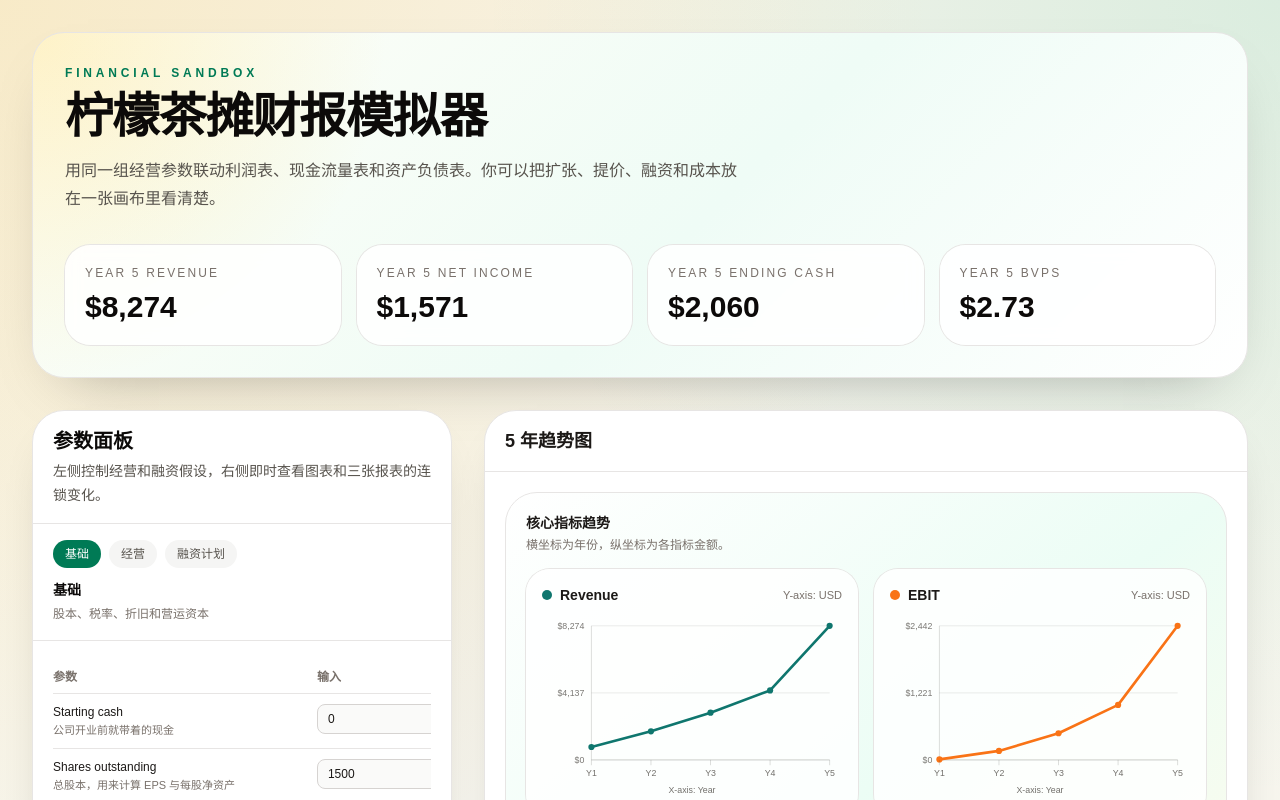
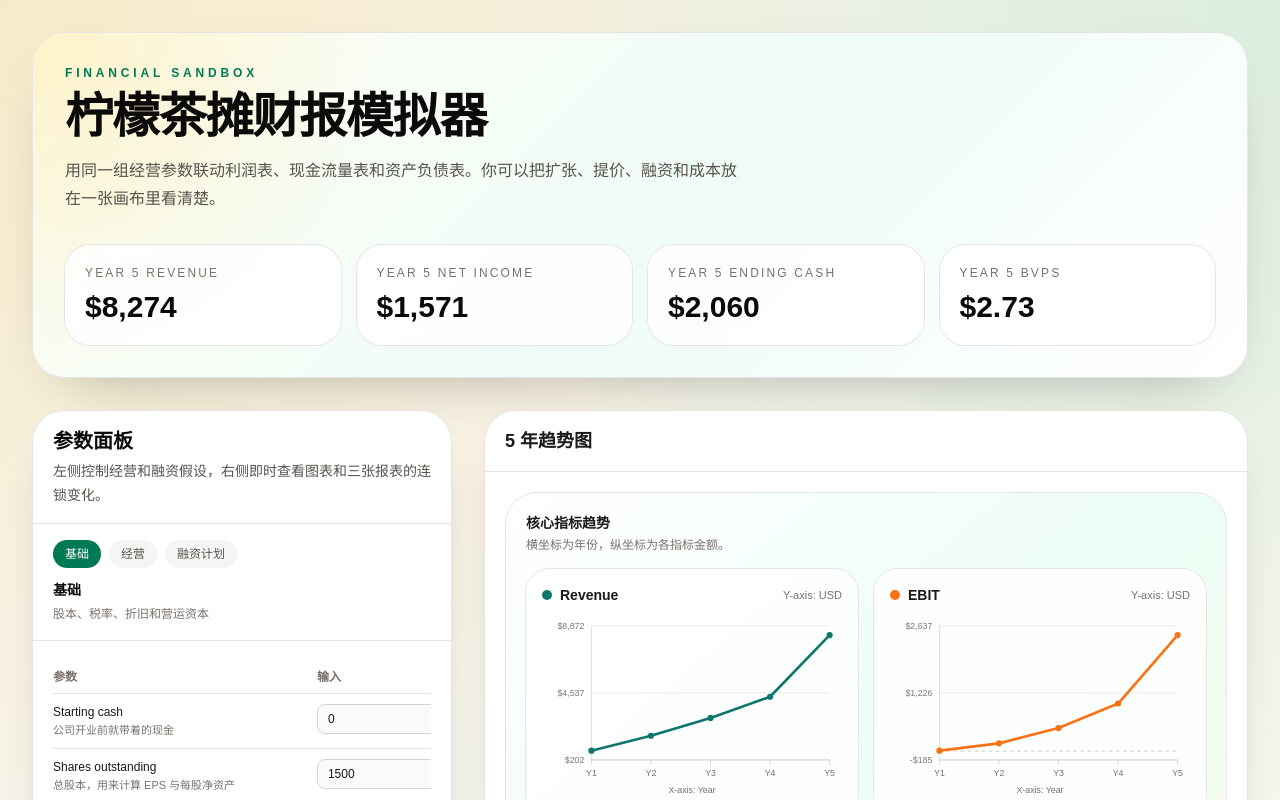
Before and after one commit to Muffinmann/fin-stat-sim, a Next.js app: page / in a window 1280 px wide. Shown: the top 800 px of the page. Built offline with nearby package versions, Linux system fonts and the light colour scheme.

Commit message:
Fix chart range rendering and Vercel config

```diff
--- a/components/report-simulator/TrendCharts.tsx
+++ b/components/report-simulator/TrendCharts.tsx
@@ -2,7 +2,50 @@ import { chartYearLabels, lineSeries } from './config'
 import { formatCurrency } from './format'
 import type { YearEntry } from './types'
 
-const getLinePath = (values: number[], width: number, height: number, maxValue: number) => {
+type ChartRange = {
+  min: number
+  max: number
+}
+
+const getChartRange = (values: number[]): ChartRange => {
+  if (values.length === 0) {
+    return { min: 0, max: 1 }
+  }
+
+  const rawMin = Math.min(...values)
+  const rawMax = Math.max(...values)
+
+  if (rawMin === rawMax) {
+    if (rawMin === 0) {
+      return { min: -1, max: 1 }
+    }
+
+    const padding = Math.max(Math.abs(rawMin) * 0.15, 1)
+    return {
+      min: rawMin - padding,
+      max: rawMax + padding,
+    }
+  }
+
+  const span = rawMax - rawMin
+  const padding = Math.max(span * 0.08, 1)
+
+  return {
+    min: rawMin - padding,
+    max: rawMax + padding,
+  }
+}
+
+const getValueY = (value: number, height: number, range: ChartRange) => {
+  const span = range.max - range.min
+  if (span <= 0) {
+    return height / 2
+  }
+
+  return height - ((value - range.min) / span) * height
+}
+
+const getLinePath = (values: number[], width: number, height: number, range: ChartRange) => {
   if (values.length === 0) {
     return ''
   }
@@ -11,17 +54,10 @@ const getLinePath = (values: number[], width: number, height: number, maxValue:
   return values
     .map((value, index) => {
       const x = stepX * index
-      const y = height - (value / maxValue) * height
+      const y = getValueY(value, height, range)
       return `${index === 0 ? 'M' : 'L'} ${x.toFixed(2)} ${y.toFixed(2)}`
     })
     .join(' ')
-}
-
-const getValueY = (value: number, height: number, maxValue: number) => {
-  if (maxValue <= 0) {
-    return height
-  }
-  return height - (value / maxValue) * height
 }
 
 export default function TrendCharts({ years }: { years: YearEntry[] }) {
@@ -44,8 +80,10 @@ export default function TrendCharts({ years }: { years: YearEntry[] }) {
       <div className="grid gap-4 lg:grid-cols-2">
         {lineSeries.map((series) => {
           const values = years.map((year) => year[series.key as keyof YearEntry] as number)
-          const maxValue = Math.max(1, ...values)
-          const yTicks = [maxValue, maxValue / 2, 0]
+          const range = getChartRange(values)
+          const yTicks = [range.max, (range.max + range.min) / 2, range.min]
+          const zeroLineY =
+            range.min <= 0 && range.max >= 0 ? getValueY(0, plotHeight, range) : null
 
           return (
             <div
@@ -70,7 +108,7 @@ export default function TrendCharts({ years }: { years: YearEntry[] }) {
                 aria-label={`${series.label} five-year trend chart`}
               >
                 {yTicks.map((tickValue, index) => {
-                  const y = getValueY(tickValue, plotHeight, maxValue)
+                  const y = getValueY(tickValue, plotHeight, range)
                   return (
                     <g key={`${series.key}-tick-${index}`}>
                       <line
@@ -95,6 +133,18 @@ export default function TrendCharts({ years }: { years: YearEntry[] }) {
                   )
                 })}
 
+                {zeroLineY !== null ? (
+                  <line
+                    x1={yAxisWidth}
+                    y1={topPadding + zeroLineY}
+                    x2={chartWidth - rightPadding}
+                    y2={topPadding + zeroLineY}
+                    stroke="currentColor"
+                    strokeOpacity="0.3"
+                    strokeDasharray="4 4"
+                  />
+                ) : null}
+
                 <line
                   x1={yAxisWidth}
                   y1={topPadding}
@@ -114,7 +164,7 @@ export default function TrendCharts({ years }: { years: YearEntry[] }) {
 
                 <g transform={`translate(${yAxisWidth}, ${topPadding})`}>
                   <path
-                    d={getLinePath(values, plotWidth, plotHeight, maxValue)}
+                    d={getLinePath(values, plotWidth, plotHeight, range)}
                     fill="none"
                     stroke={series.color}
                     strokeWidth="3"
@@ -124,7 +174,7 @@ export default function TrendCharts({ years }: { years: YearEntry[] }) {
 
                   {values.map((value, index) => {
                     const x = values.length === 1 ? 0 : (plotWidth / (values.length - 1)) * index
-                    const y = getValueY(value, plotHeight, maxValue)
+                    const y = getValueY(value, plotHeight, range)
 
                     return (
                       <g key={`${series.key}-point-${years[index].label}`}>
--- a/package.json
+++ b/package.json
@@ -2,6 +2,7 @@
   "name": "fin-stat-sim",
   "version": "0.1.0",
   "private": true,
+  "packageManager": "npm@11.11.0",
   "scripts": {
     "dev": "next dev",
     "build": "next build",
```
Also changed, not shown: vercel.json (added).
